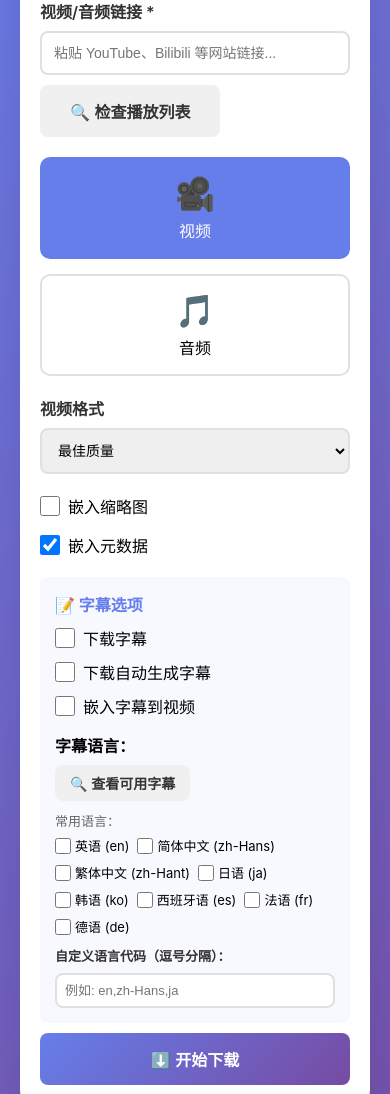
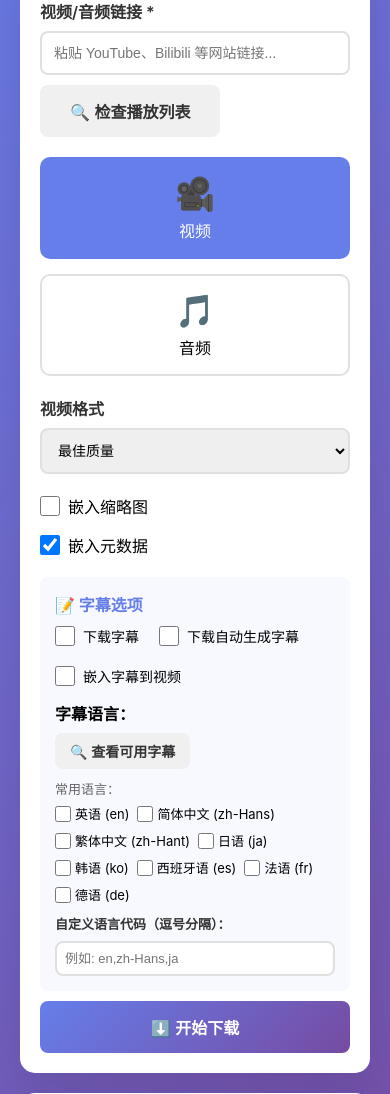
Before and after one commit to GaolZiny/yt-dlp-webui, a Flask app: page / in a window 390 px wide. Shown: the part 267-1361 px from the top of the page. Run offline with Flask 3, Linux system fonts and the light colour scheme; data that the repository does not hold is empty; parts of the project's set-up code (start-up, migrations or seed data) failed here and were passed over; some libraries are stand-ins or nearby versions.

Commit message:
UI: Improve subtitle options layout and display
Changes:
- Display subtitle checkboxes in one line instead of stacked
- Reduce font size of checkbox labels (14px) for better hierarchy
- Simplify subtitle display to show only manual subtitles (auto subs list was too long)
- Add flex-wrap for responsive layout on smaller screens

This improves the UI clarity and reduces information overload.

```diff
--- a/templates/index.html
+++ b/templates/index.html
@@ -472,19 +472,22 @@
                 <div style="margin-top: 20px; padding: 15px; background: #f8f9ff; border-radius: 8px;">
                     <h3 style="margin-bottom: 10px; font-size: 16px;" data-i18n="subtitle.title">📝 字幕选项</h3>
 
-                    <div class="checkbox-group" style="margin-bottom: 10px;">
-                        <input type="checkbox" id="writeSubs" name="write_subs" />
-                        <label for="writeSubs" data-i18n="options.write_subs">下载字幕</label>
-                    </div>
+                    <!-- Subtitle checkboxes in one line with smaller font -->
+                    <div style="display: flex; gap: 20px; margin-bottom: 15px; flex-wrap: wrap;">
+                        <div class="checkbox-group">
+                            <input type="checkbox" id="writeSubs" name="write_subs" />
+                            <label for="writeSubs" style="font-size: 14px;" data-i18n="options.write_subs">下载字幕</label>
+                        </div>
 
-                    <div class="checkbox-group" style="margin-bottom: 10px;">
-                        <input type="checkbox" id="writeAutoSubs" name="write_auto_subs" />
-                        <label for="writeAutoSubs" data-i18n="options.write_auto_subs">下载自动生成字幕</label>
-                    </div>
+                        <div class="checkbox-group">
+                            <input type="checkbox" id="writeAutoSubs" name="write_auto_subs" />
+                            <label for="writeAutoSubs" style="font-size: 14px;" data-i18n="options.write_auto_subs">下载自动生成字幕</label>
+                        </div>
 
-                    <div class="checkbox-group" style="margin-bottom: 15px;">
-                        <input type="checkbox" id="embedSubs" name="embed_subs" />
-                        <label for="embedSubs" data-i18n="options.embed_subs">嵌入字幕到视频</label>
+                        <div class="checkbox-group">
+                            <input type="checkbox" id="embedSubs" name="embed_subs" />
+                            <label for="embedSubs" style="font-size: 14px;" data-i18n="options.embed_subs">嵌入字幕到视频</label>
+                        </div>
                     </div>
 
                     <!-- Subtitle language selection -->
@@ -912,15 +915,10 @@
 
             let html = '';
 
+            // Only show manual subtitles, not auto-generated ones
             if (data.has_subtitles) {
-                html += `<div style="margin-bottom: 8px;"><strong>${t('subtitle.manual_subs')}:</strong> ${data.subtitles.join(', ')}</div>`;
-            }
-
-            if (data.has_auto_subtitles) {
-                html += `<div><strong>${t('subtitle.auto_subs')}:</strong> ${data.auto_subtitles.join(', ')}</div>`;
-            }
-
-            if (!data.has_subtitles && !data.has_auto_subtitles) {
+                html = `<div>${data.subtitles.join(', ')}</div>`;
+            } else {
                 html = `<div style="color: #999;">${t('subtitle.no_subs_available')}</div>`;
             }
 
```
